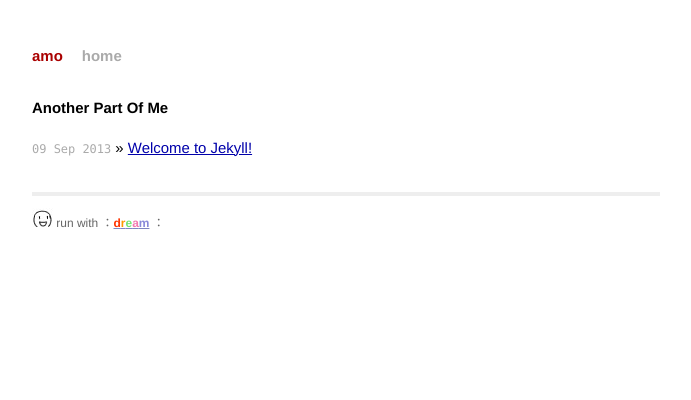
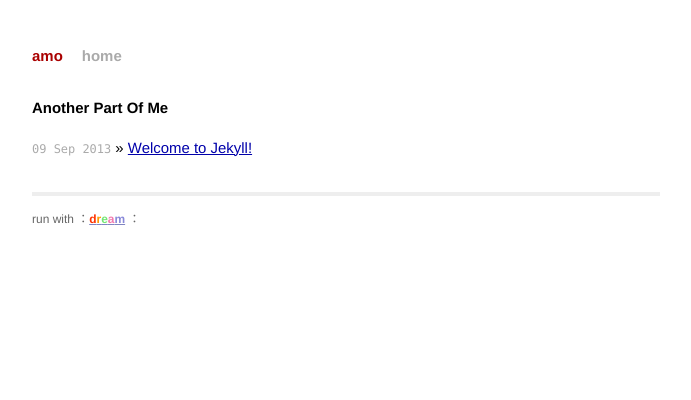
Before and after one commit to amoamo/amoamo.github.io, a Jekyll site: the page built from index.html, in a window 1280 px wide. Shown: the top 400 px of the page, without its empty margins (294-985 px from the left). Built offline with Jekyll 4.4.1, drawn with Linux system fonts in a browser that asks for light colours; Markdown is read by kramdown in place of the engine named in the settings.

Commit message:
try sth  by amo

```diff
--- a/_layouts/default.html
+++ b/_layouts/default.html
@@ -26,7 +26,6 @@
           <div class="footer">
             <div class="contact">
               <p>
-		<img src="images/amo.jpg" />
                 run with ：<a href="https://github.com/amoamo" target="_blank"><b style="color:#FF3300">d</b><b style="color:#FF9900">r</b><b style="color:#73E673">e</b><b style="color:#F279AF">a</b><b style="color:#8989D9">m</b></a> ：<br>
               </p>
             </div>
```
